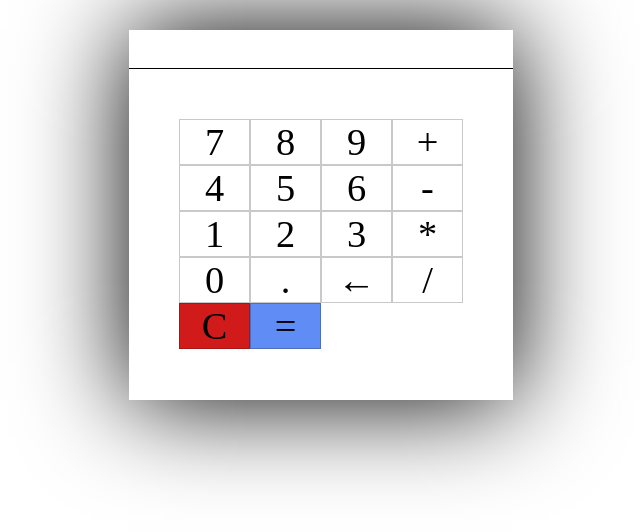
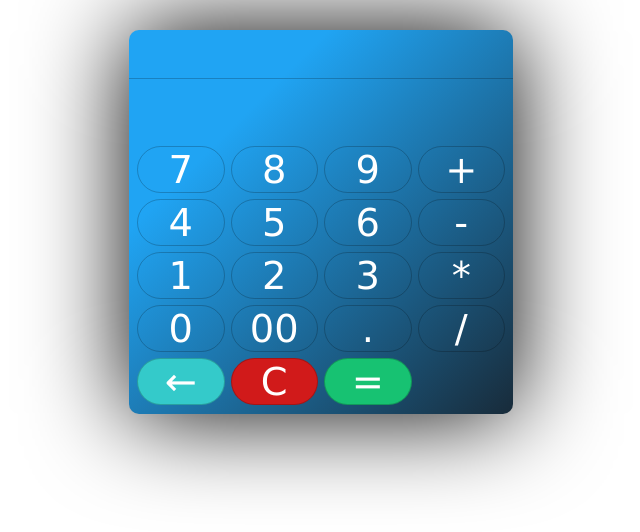
Before and after one commit to oda07/Calculadora, a plain HTML site: page index.html in a window 1280 px wide. Shown: the whole page, without its empty margins (319-959 px from the left). Drawn offline with Linux system fonts and the light colour scheme.

Commit message:
Estilização no CSS
Aprimorada a estilização no CSS para um design mais moderno

```diff
--- a/index.html
+++ b/index.html
@@ -26,9 +26,10 @@
             <div class="button">3</div>
             <div class="button">*</div>
             <div class="button">0</div>
+            <div class="button">00</div>
             <div class="button">.</div>
-            <div class="button">←</div>
             <div class="button">/</div>
+            <div class="button delete">←</div>
             <div class="button c">C</div>
             <div class="button igual">=</div>
         </div>
--- a/script.js
+++ b/script.js
@@ -13,6 +13,7 @@ buttons.map((button)=>{
             display.innerHTML = "";
             display2.innerHTML = "";
             n = 0;
+            operator = "none";
             console.log(n);
             return;
         }
--- a/style.css
+++ b/style.css
@@ -5,24 +5,40 @@
     height: 100%;
     background-color: rgb(255, 255, 255);
     box-shadow: 0 0 100px black;
+    font-family: 'Lucida Sans', 'Lucida Sans Regular', 'Lucida Grande', 'Lucida Sans Unicode', Geneva, Verdana, sans-serif;
+    border-radius: 10px;
+    background-color: #182b3a;
+    background-image: linear-gradient(315deg, #182b3a 0%, #20a4f3 74%);
+
+    color: white;
 }
 .display{
     width: 100%;
     height: 3vw;
-    border-bottom: 1px solid black;
+    padding: 5px 0;
+    border-bottom: 1px solid rgba(0, 0, 0, 0.212);
     font-size: 3vw;
     text-align: right;
 }
+.display2{
+    font-size: 2.5vw;
+    text-align: left;
+    position: absolute;
+    margin: 0 0 0 5px;
+}
+
 .buttons{
     text-align: center;
     display: grid;
     grid-template-columns: 1fr 1fr 1fr 1fr;
     font-size: 3vw;
-    margin: 50px;
+    margin: 5vw 5px 5px 5px;
 }
 .button{
     border: 1px solid rgba(0, 0, 0, 0.212);
     cursor: pointer;
+    border-radius: 100px;
+    margin: 3px;
 }
 .button:hover{
     background-color: black;
@@ -32,10 +48,10 @@
     transform: scale(0.97);
 }
 .igual{
-    background-color: rgb(95, 140, 245);
+    background-color: rgb(23, 194, 114);
 }
 .igual:hover{
-    background-color: rgb(21, 68, 179);
+    background-color: rgb(10, 160, 90);
 }
 .c{
     background-color: rgb(209, 26, 26);
@@ -43,3 +59,9 @@
 .c:hover{
     background-color: rgb(161, 4, 4);
 }
+.delete{
+    background-color: rgb(52, 202, 202);
+}
+.delete:hover{
+    background-color: rgb(36, 177, 177);
+}
```
